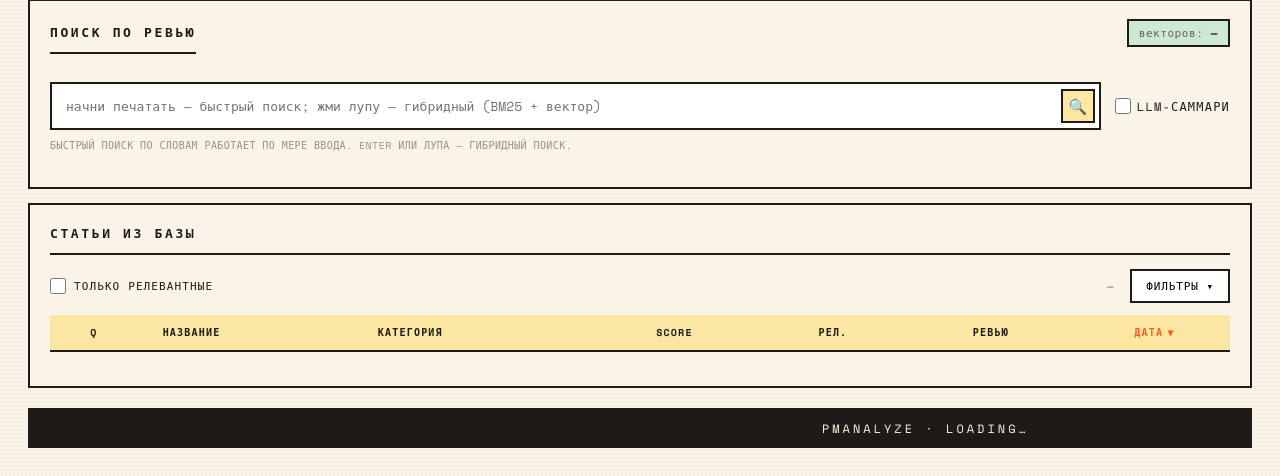
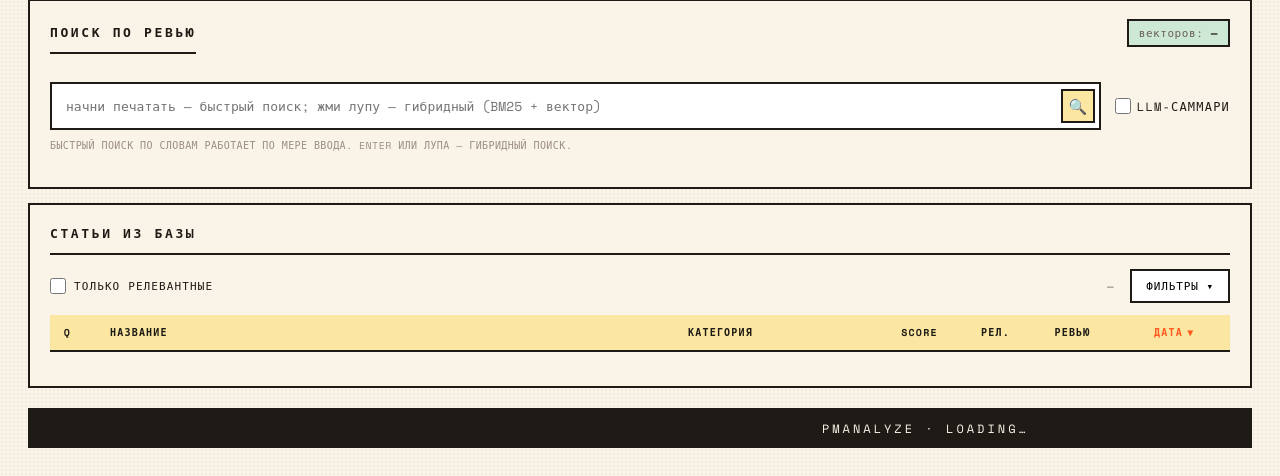
Before and after one commit to paschaGroznyj/PMAnalyze, a FastAPI app: page / in a window 1280 px wide. Shown: the part 1620-2096 px from the top of the page. Run offline with FastAPI, Linux system fonts and the light colour scheme; data that the repository does not hold is empty; parts of the project's set-up code (start-up, migrations or seed data) failed here and were passed over; some libraries are stand-ins or nearby versions.

Commit message:
panel articles: fixed table-layout + colgroup so columns dont jump when filters change

```diff
--- a/templates/dashboard.html
+++ b/templates/dashboard.html
@@ -160,13 +160,15 @@
   .filter input{width:16px; height:16px; accent-color:var(--orange); cursor:pointer}
   #tbl-count{font-size:11px; color:#6b6055}
   .tbl-scroll{overflow-x:auto}
-  table{width:100%; border-collapse:collapse; font-size:13px}
+  table{width:100%; border-collapse:collapse; font-size:13px; table-layout:fixed}
   thead th{font-family:'Space Mono',monospace; font-size:10px; letter-spacing:.12em;
     text-transform:uppercase; text-align:left; padding:10px 12px; border-bottom:2px solid var(--ink);
     background:var(--yellow)}
   thead th.c{text-align:center}
   tbody td{padding:11px 12px; border-bottom:1px solid rgba(30,26,22,.14); vertical-align:middle}
   tbody td.c{text-align:center; font-family:'Space Mono',monospace; font-size:12px}
+  /* фиксированная ширина колонок — чтобы при смене фильтров таблица не прыгала */
+  tbody td.t-title, tbody td.t-cat{overflow:hidden; text-overflow:ellipsis; white-space:nowrap}
   tbody tr{cursor:pointer; transition:background .1s}
   tbody tr:hover{background:var(--peach)}
   tbody tr.quarantined{background:rgba(255,90,31,.10)}
@@ -480,6 +482,15 @@
 
     <div class="tbl-scroll">
       <table id="art-table">
+        <colgroup>
+          <col style="width:48px">
+          <col>
+          <col style="width:210px">
+          <col style="width:80px">
+          <col style="width:72px">
+          <col style="width:82px">
+          <col style="width:110px">
+        </colgroup>
         <thead>
           <tr>
             <th class="c sortable" data-sort="quarantine">Q<span class="sarr"></span></th>
```
